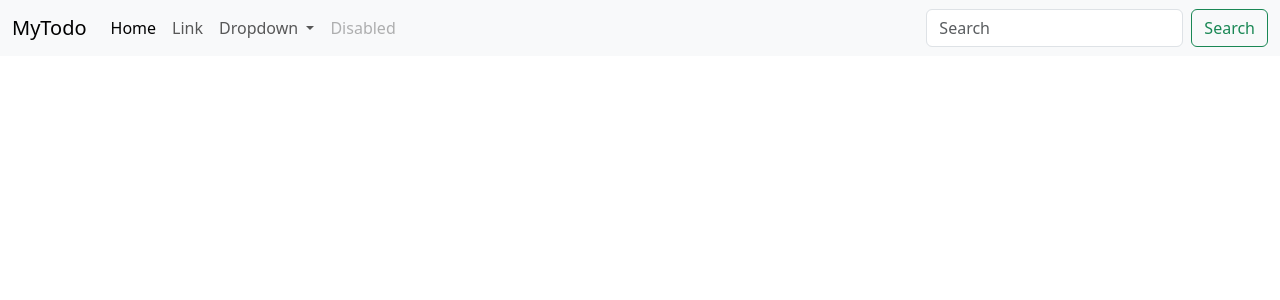
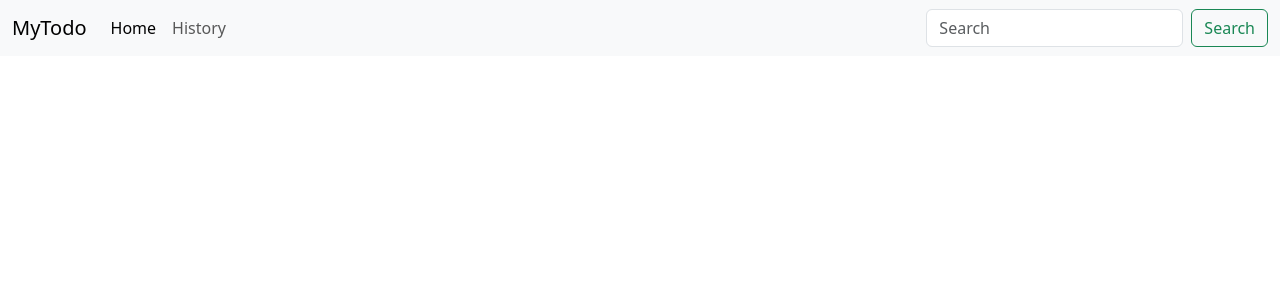
Before and after one commit to jonash-chataut/py-coo, a Python web app: template flask/templates/base.html in a window 1280 px wide. Shown: the top 300 px of the page. Run offline with Jinja, Linux system fonts and the light colour scheme; the template is opened without the code that fills it, so the values that code supplies are empty.

Commit message:
navbar edits

```diff
--- a/flask/app.py
+++ b/flask/app.py
@@ -31,7 +31,7 @@ def hello_world():
 @app.route("/show")
 def products():
     alltodos = Todo.query.all()
-    return "The products are here"
+    return str(alltodos)
 
 # edit the todo
 @app.route("/update/<int:sno>", methods=['GET', 'POST'])
--- a/flask/templates/base.html
+++ b/flask/templates/base.html
@@ -29,32 +29,10 @@
         <div class="collapse navbar-collapse" id="navbarSupportedContent">
           <ul class="navbar-nav me-auto mb-2 mb-lg-0">
             <li class="nav-item">
-              <a class="nav-link active" aria-current="page" href="#">Home</a>
+              <a class="nav-link active" aria-current="page" href="/">Home</a>
             </li>
             <li class="nav-item">
-              <a class="nav-link" href="#">Link</a>
-            </li>
-            <li class="nav-item dropdown">
-              <a
-                class="nav-link dropdown-toggle"
-                href="#"
-                role="button"
-                data-bs-toggle="dropdown"
-                aria-expanded="false"
-              >
-                Dropdown
-              </a>
-              <ul class="dropdown-menu">
-                <li><a class="dropdown-item" href="#">Action</a></li>
-                <li><a class="dropdown-item" href="#">Another action</a></li>
-                <li><hr class="dropdown-divider" /></li>
-                <li>
-                  <a class="dropdown-item" href="#">Something else here</a>
-                </li>
-              </ul>
-            </li>
-            <li class="nav-item">
-              <a class="nav-link disabled" aria-disabled="true">Disabled</a>
+              <a class="nav-link" href="/show">History</a>
             </li>
           </ul>
           <form class="d-flex" role="search">
```
